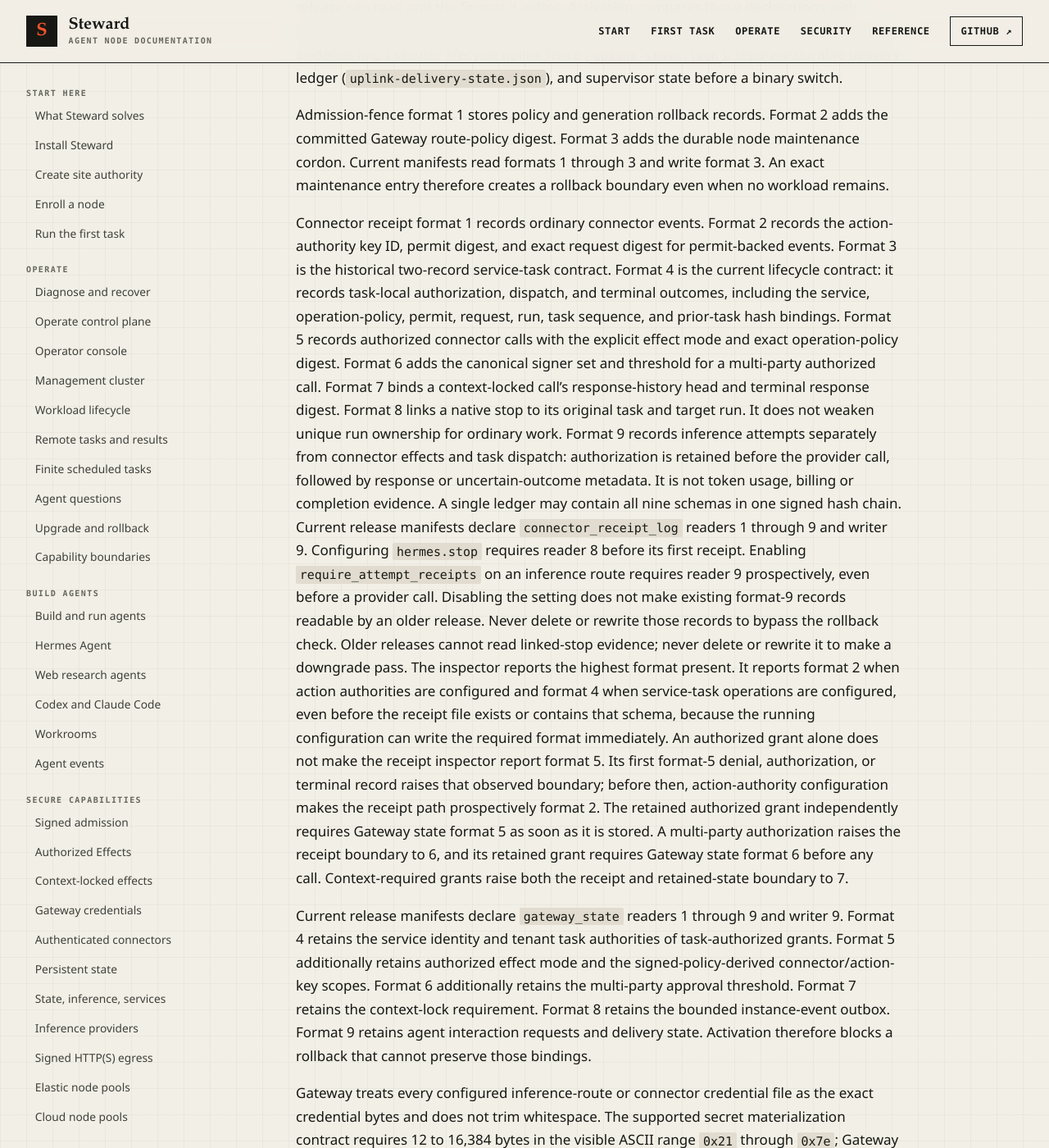
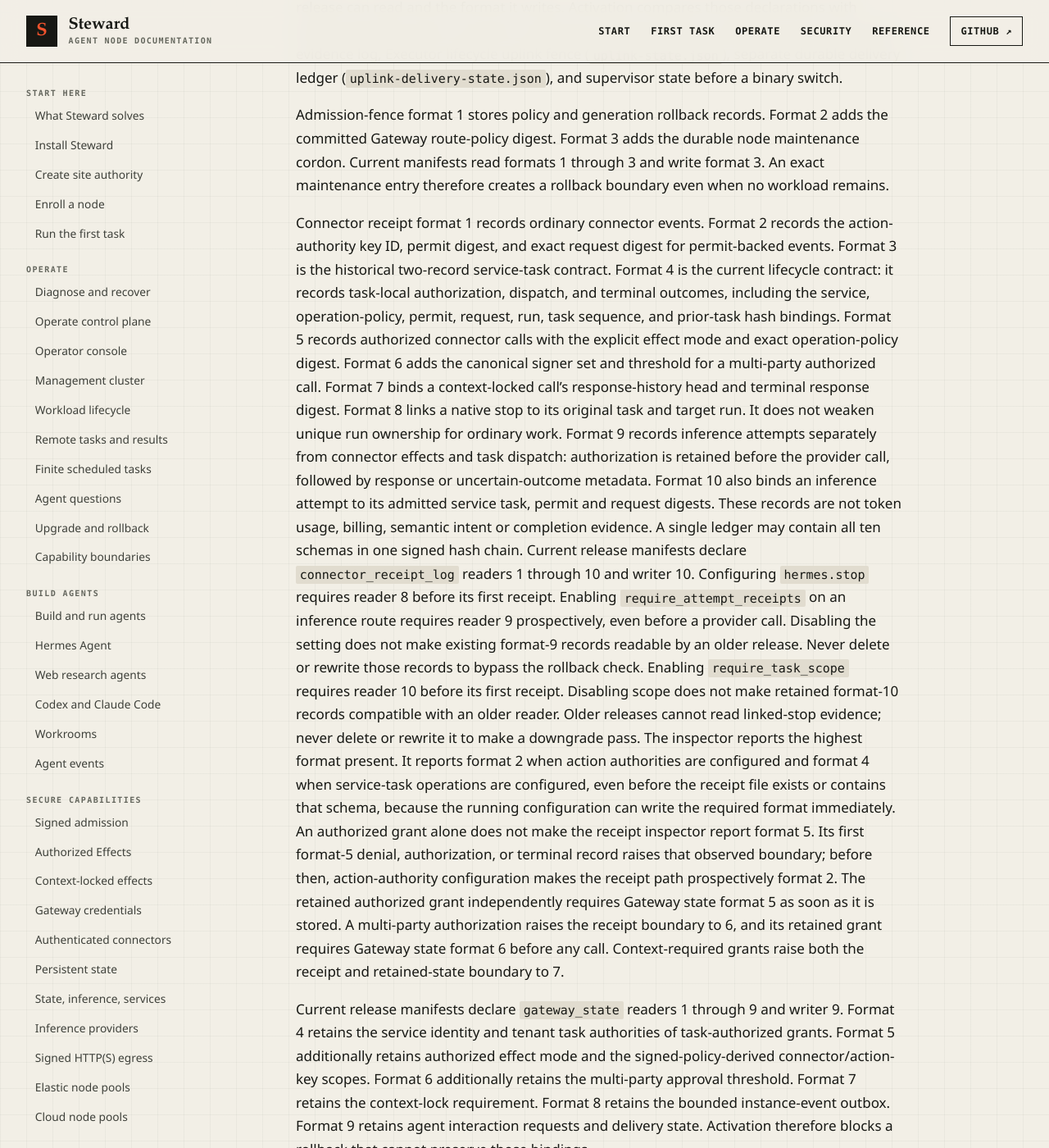
Before and after one commit to hardrails/steward, a Jekyll site: the page built from docs/guides/upgrades.md, in a window 1280 px wide and 1400 px high, scrolled down 657 px. Shown: the whole window at 82% size. Built offline with Jekyll 4.4.1, drawn with Linux system fonts in a browser that asks for light colours.

Commit message:
Document prospective and retained task-scope rollback boundaries
Constraint: Format-10 records cannot be erased to permit older readers.
Confidence: high
Scope-risk: narrow

```diff
--- a/docs/guides/upgrades.md
+++ b/docs/guides/upgrades.md
@@ -39,14 +39,18 @@ digest. Format 8 links a native stop to its original task and target run. It doe
 not weaken unique run ownership for ordinary work. Format 9 records inference
 attempts separately from connector effects and task dispatch: authorization is
 retained before the provider call, followed by response or uncertain-outcome
-metadata. It is not token usage, billing or completion evidence. A single ledger
-may contain all nine schemas in one signed hash chain.
-Current release manifests declare `connector_receipt_log` readers 1 through 9 and
-writer 9. Configuring `hermes.stop` requires reader 8 before its first receipt.
+metadata. Format 10 also binds an inference attempt to its admitted service task,
+permit and request digests. These records are not token usage, billing, semantic
+intent or completion evidence. A single ledger may contain all ten schemas in
+one signed hash chain.
+Current release manifests declare `connector_receipt_log` readers 1 through 10 and
+writer 10. Configuring `hermes.stop` requires reader 8 before its first receipt.
 Enabling `require_attempt_receipts` on an inference route requires reader 9
 prospectively, even before a provider call. Disabling the setting does not make
 existing format-9 records readable by an older release. Never delete or rewrite
-those records to bypass the rollback check.
+those records to bypass the rollback check. Enabling `require_task_scope` requires
+reader 10 before its first receipt. Disabling scope does not make retained
+format-10 records compatible with an older reader.
 Older releases cannot read linked-stop evidence; never delete or rewrite it to
 make a downgrade pass. The inspector reports the
 highest format present. It reports format 2 when action authorities are configured
```
Also changed, not shown: docs/reference/release-artifacts.md (+8 -4 lines).
